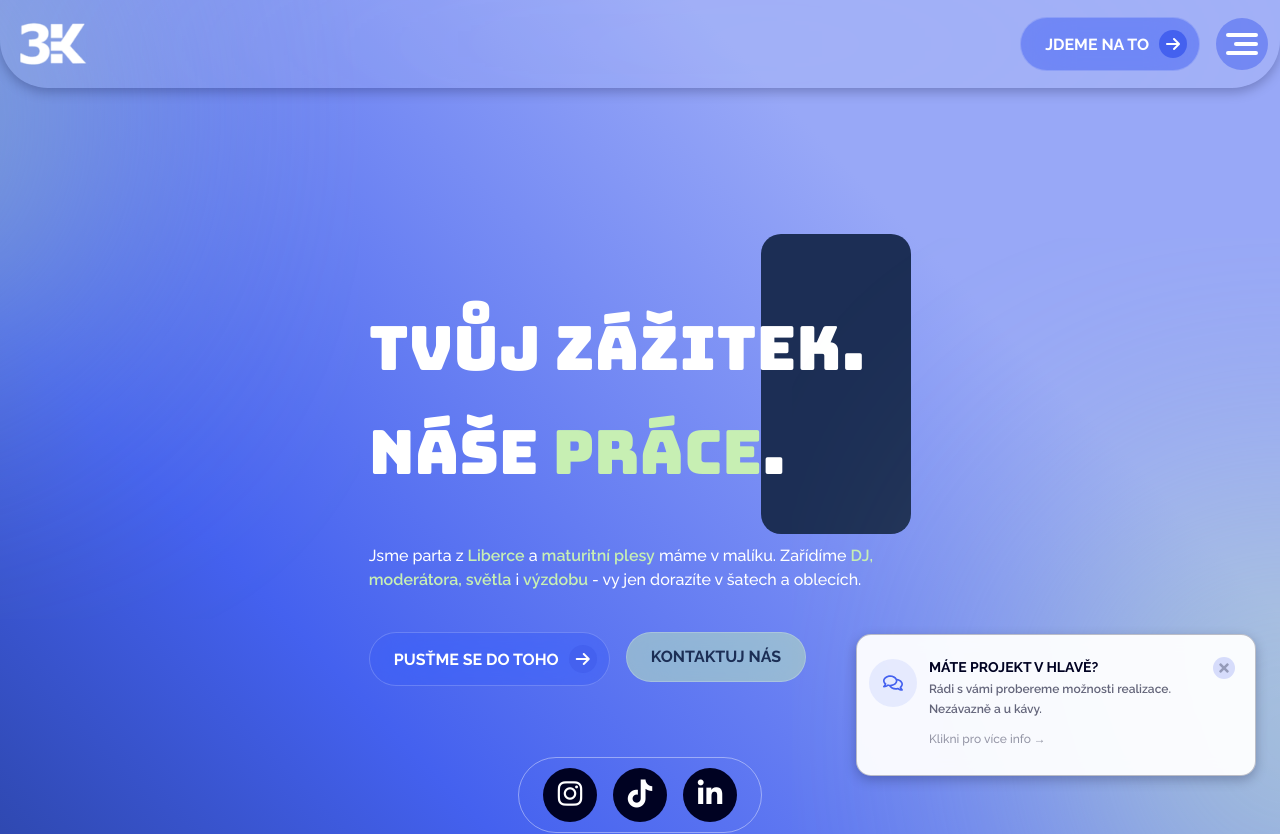
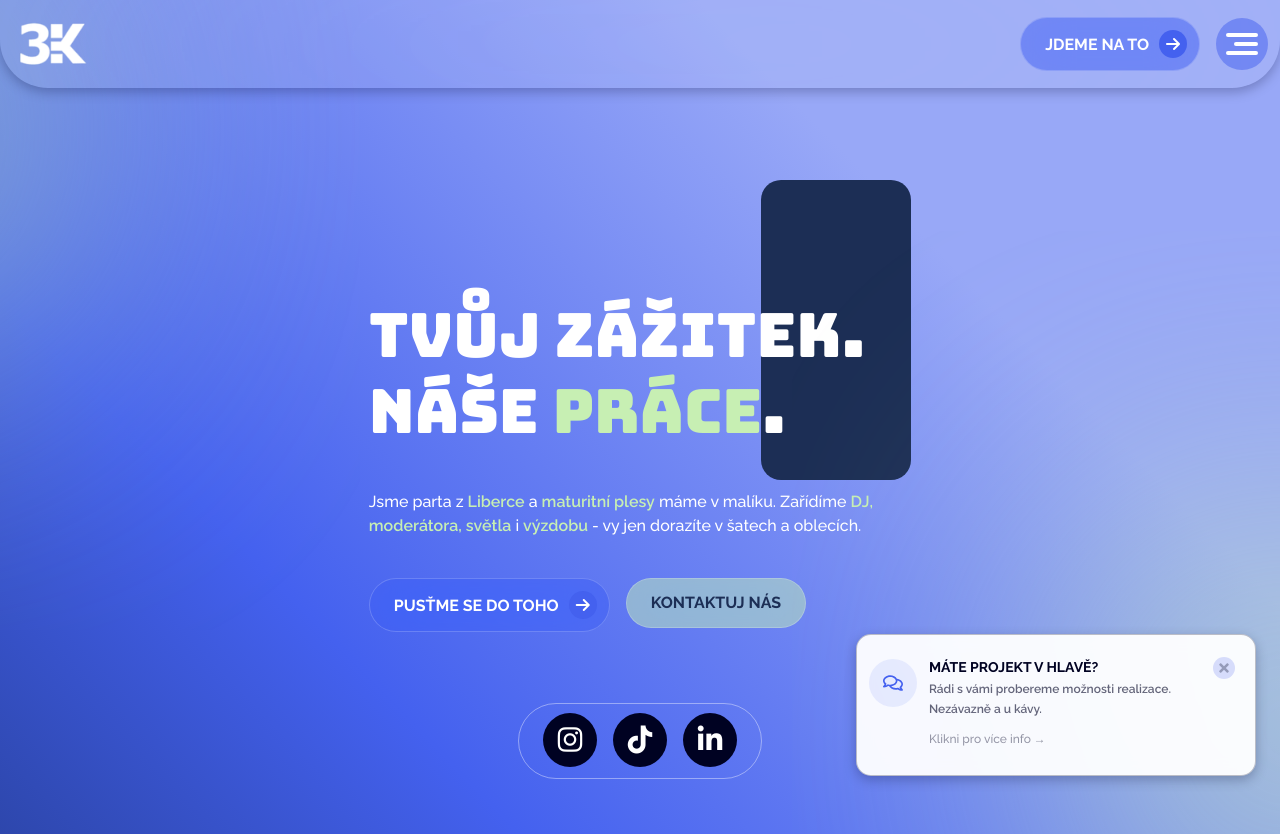
Before and after one commit to bobcermak/3kprods.cz, a Next.js app: page / in a window 1280 px wide. Shown: the top 834 px of the page. Built offline with nearby package versions, Linux system fonts and the light colour scheme; no server answers.

Commit message:
fixing - leading

```diff
--- a/app/page.tsx
+++ b/app/page.tsx
@@ -13,7 +13,7 @@ const HomePage = () => {
             <div className="flex flex-col gap-10">
               <header className="flex flex-col gap-10">
                 <div className="anim-hero-text invisible" suppressHydrationWarning>
-                  <H1 size="text-title" color="text-white" className="laptop:leading-tight mx-auto relative w-[319.5px] xphone:text-heading xphone:w-[512.5px] stablet:w-[542.5px] after:content[''] after:absolute after:right-0 after:bottom-[-30px] after:bg-blue after:w-[68px] after:h-[200px] xphone:after:w-[120px] xphone:after:h-60 stablet:after:w-[150px] stablet:after:h-[300px] after:rounded-[20px] z-1 after:-z-1 laptop:text-title laptop:w-[319.5px] laptop:after:w-[68px] laptop:after:h-[200px] desktop:text-heading desktop:w-[512.5px] desktop:after:w-[120px] desktop:after:h-60 xdesktop:text-display xdesktop:w-[633.5px] xdesktop:after:w-[150px] xdesktop:after:h-[300px]">Tvůj zážitek. Náše <span className="text-green">práce</span>.</H1>
+                  <H1 size="text-title" color="text-white" className="pt-4 -mt-4 mx-auto relative w-[319.5px] xphone:text-heading xphone:w-[512.5px] stablet:w-[542.5px] after:content[''] after:absolute after:right-0 after:bottom-[-30px] after:bg-blue after:w-[68px] after:h-[200px] xphone:after:w-[120px] xphone:after:h-60 stablet:after:w-[150px] stablet:after:h-[300px] after:rounded-[20px] z-1 after:-z-1 laptop:text-title laptop:w-[319.5px] laptop:after:w-[68px] laptop:after:h-[200px] desktop:text-heading desktop:w-[512.5px] desktop:after:w-[120px] desktop:after:h-60 xdesktop:text-display xdesktop:w-[633.5px] xdesktop:after:w-[150px] xdesktop:after:h-[300px]">Tvůj zážitek. Náše <span className="text-green">práce</span>.</H1>
                 </div>
                 <div className="anim-hero-text invisible" suppressHydrationWarning>
                   <P color="text-white" weight="font-medium" className="z-1 mx-auto max-w-[319.5px] xphone:max-w-[512.5px] laptop:max-w-[320px] stablet:max-w-[542.5px] desktop:max-w-[512.5px] desktop:ml-0">Jsme parta z <strong className="text-green font-semibold">Liberce</strong> a <strong className="text-green font-semibold">maturitní plesy</strong> máme v malíku. Zařídíme <strong className="text-green font-semibold">DJ, moderátora, světla</strong> i <strong className="text-green font-semibold">výzdobu</strong> - vy jen dorazíte v šatech a oblecích.</P>
--- a/components/typography/headings/H1.tsx
+++ b/components/typography/headings/H1.tsx
@@ -12,7 +12,7 @@ type H1Props = {
   className?: string,
   children: React.ReactNode
 }
-const H1 = ({ family = "font-bungee", style = "not-italic", size = "text-heading", weight = "font-normal", leading = "leading-[1.7]", color = "text-dark", align = "text-left", case: textCase = "uppercase", className, children }: H1Props) => {
+const H1 = ({ family = "font-bungee", style = "not-italic", size = "text-heading", weight = "font-normal", leading = "leading-tight", color = "text-dark", align = "text-left", case: textCase = "uppercase", className, children }: H1Props) => {
   const classes: string = [family, style, size, weight, leading, color, align, textCase, className].join(" ");
   return <h1 className={classes}>{children}</h1>;
 }
```
